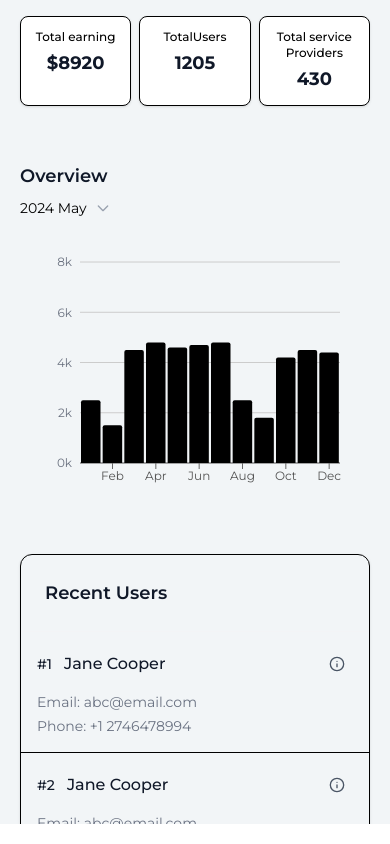
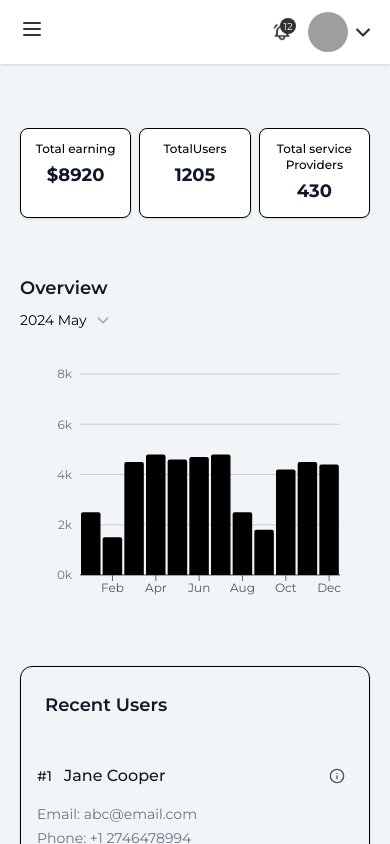
Before and after one commit to FaisalHasanEmon/trokis, a React (Vite) app: page / in a window 390 px wide. Built offline with nearby package versions, Linux system fonts and the light colour scheme; grey boxes are pictures that could not be loaded.

Commit message:
In mobile and tab navbar and sidebar toggle fixed

```diff
--- a/src/layout/AdminLayout.jsx
+++ b/src/layout/AdminLayout.jsx
@@ -1,19 +1,28 @@
-import React from "react";
+import { useState } from "react";
 import SideBar from "../components/sideBar/SideBar";
 import { Outlet } from "react-router-dom";
 import Navbar from "../components/navbar/Navbar";
 
 const AdminLayout = () => {
+  const [isNavbarOpen, setIsNavbarOpen] = useState(true);
+  const [isSidebarOpen, setIsSidebarOpen] = useState(false);
+
+  const toggleLayout = () => {
+    setIsNavbarOpen((prev) => !prev);
+    setIsSidebarOpen((prev) => !prev);
+  };
+
   return (
     <main className=" w-dvw font-montserrat ">
       <section className="flex h-screen overflow-hidden w-full">
         {/*1 left sidebar */}
-        <div className="hidden sm:block">
-          <SideBar></SideBar>
+        {/* <div className="hidden sm:block"> */}
+        <div className="">
+          <SideBar isOpen={isSidebarOpen} onToggle={toggleLayout}></SideBar>
         </div>
         {/* 2 right site content */}
-        <div className="w-full px-5 overflow-y-scroll bg-[#F2F5F7] mb-5 ">
-          <Navbar></Navbar>
+        <div className="w-full  px-5 overflow-y-scroll bg-[#F2F5F7] pb-16 pt-28 lg:pt-0 ">
+          <Navbar isOpen={isNavbarOpen} onToggle={toggleLayout}></Navbar>
           <Outlet></Outlet>
         </div>
       </section>
```
